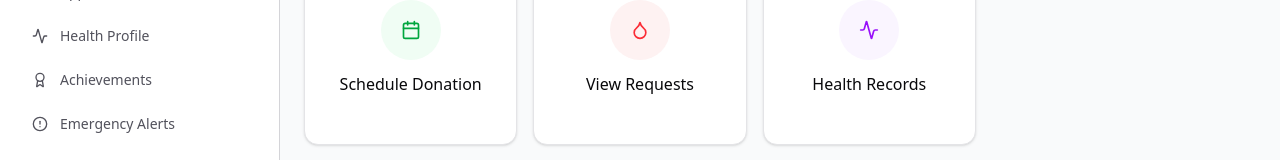
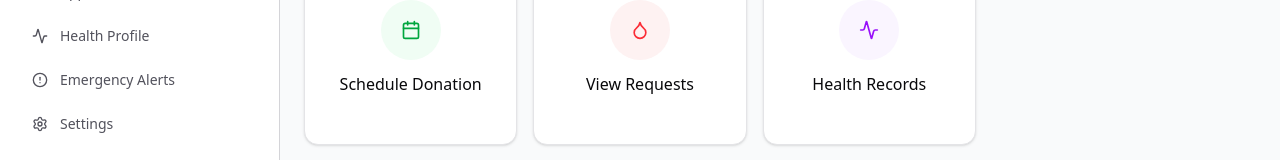
Before and after one commit to swp391-group-3/blood-donation-system-backend, a Next.js app in the folder frontend/: page /member in a window 1280 px wide. Shown: the part 251-411 px from the top of the page. Built offline with nearby package versions, Linux system fonts and the light colour scheme.

Commit message:
feat: remove achievement

```diff
--- a/frontend/constants/sample-data.ts
+++ b/frontend/constants/sample-data.ts
@@ -3,8 +3,6 @@ import {
     Droplet,
     Calendar,
     Activity,
-    Award,
-    Heart,
     CircleAlert,
     Settings,
     BookOpen,
@@ -31,11 +29,6 @@ export const sidebarItems = [
         icon: Activity,
         label: 'Health Profile',
         href: '/member/health-profile',
-    },
-    {
-        icon: Award,
-        label: 'Achievements',
-        href: '/member/achievement',
     },
     {
         icon: CircleAlert,
```
